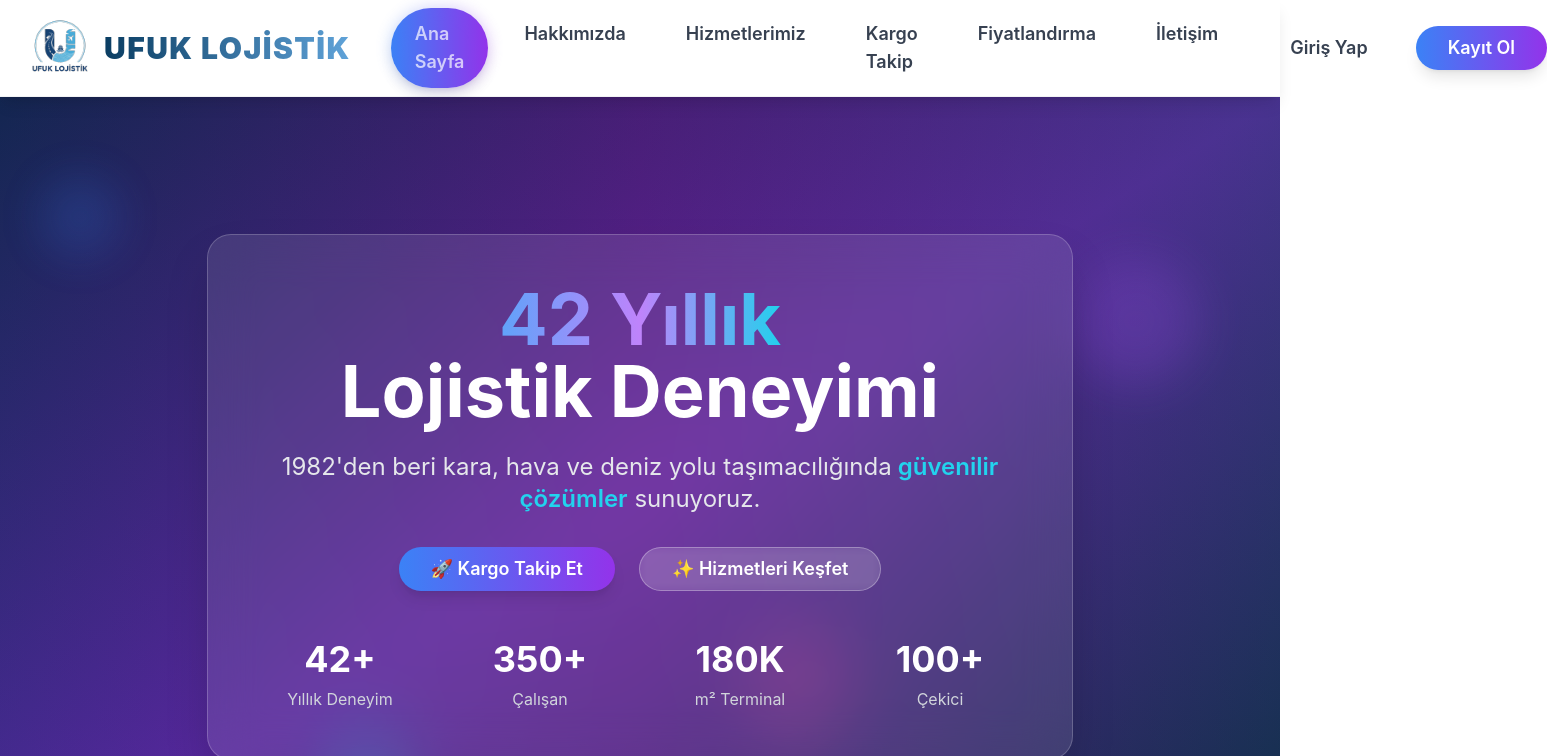
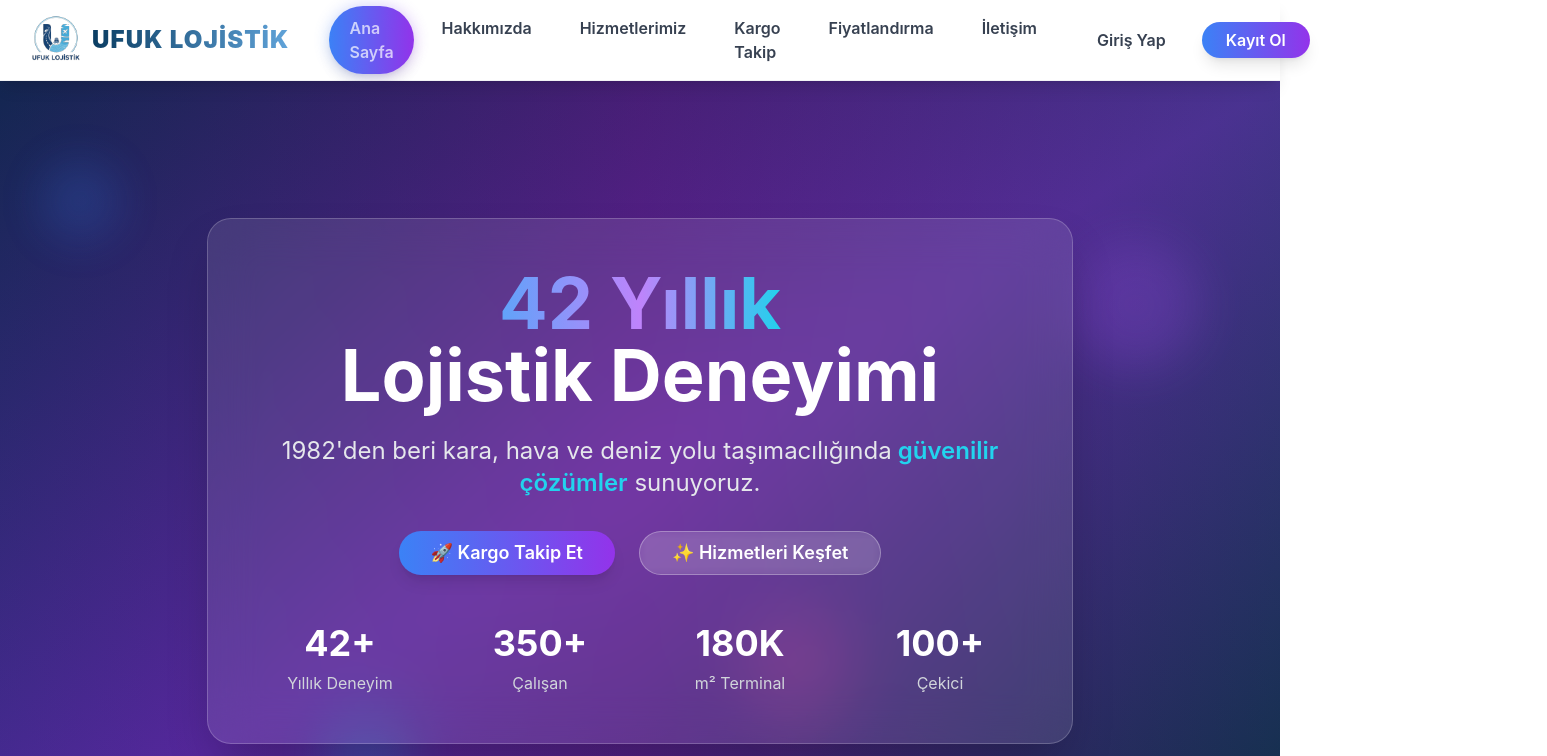
Before and after one commit to kyetim/ufuk-logistic-clean, a React (Vite) app: page / in a window 1280 px wide. Shown: the top 756 px of the page, 1547 px wide, since content can reach past the window. Built offline with nearby package versions, Linux system fonts and the light colour scheme.

Commit message:
fix: Balance navigation sizes for better layout - Navigation boyutlarını daha iyi düzen için dengele

```diff
--- a/src/components/layout/navigation.tsx
+++ b/src/components/layout/navigation.tsx
@@ -21,16 +21,16 @@
   return (
     <nav className={cn('backdrop-blur-xl bg-white/80 border-b border-gray-200/50 shadow-lg sticky top-0 z-50', className)}>
       <div className="max-w-7xl mx-auto px-4 sm:px-6 lg:px-8">
-        <div className="flex justify-between items-center h-24">
+        <div className="flex justify-between items-center h-20">
           {/* Logo */}
           <div className="flex-shrink-0">
             <Link to="/" className="flex items-center group">
               <img
                 src="/ufuk-loj-logo.svg"
                 alt="Ufuk Lojistik Logo"
-                className="w-14 h-14 group-hover:scale-105 transition-all duration-300"
+                className="w-12 h-12 group-hover:scale-105 transition-all duration-300"
               />
-              <span className="ml-4 text-3xl font-black tracking-wider bg-gradient-to-r from-primary-600 to-secondary-500 bg-clip-text text-transparent uppercase">
+              <span className="ml-3 text-2xl font-black tracking-wider bg-gradient-to-r from-primary-600 to-secondary-500 bg-clip-text text-transparent uppercase">
                 UFUK LOJİSTİK
               </span>
             </Link>
@@ -38,13 +38,13 @@
 
           {/* Desktop Navigation */}
           <div className="hidden md:block">
-            <div className="ml-10 flex items-baseline space-x-3">
+            <div className="ml-10 flex items-baseline space-x-2">
               {navItems.map((item) => (
                 <Link
                   key={item.href}
                   to={item.href}
                   className={cn(
-                    'px-6 py-3 rounded-full text-lg font-semibold transition-all duration-300 relative group',
+                    'px-5 py-2.5 rounded-full text-base font-semibold transition-all duration-300 relative group',
                     location.pathname === item.href
                       ? 'bg-gradient-to-r from-blue-500 to-purple-600 text-white shadow-lg'
                       : 'text-gray-700 hover:text-blue-600 hover:bg-blue-50/50'
@@ -61,17 +61,17 @@
 
           {/* Auth Buttons */}
           <div className="hidden md:block">
-            <div className="ml-4 flex items-center space-x-4">
+            <div className="ml-4 flex items-center space-x-3">
               <Button
                 variant="ghost"
-                size="lg"
-                className="text-gray-700 hover:text-blue-600 hover:bg-blue-50/50 rounded-full px-8 py-3 text-lg font-semibold transition-all duration-300"
+                size="sm"
+                className="text-gray-700 hover:text-blue-600 hover:bg-blue-50/50 rounded-full px-6 py-2 text-base font-semibold transition-all duration-300"
               >
                 Giriş Yap
               </Button>
               <Button
-                size="lg"
-                className="bg-gradient-to-r from-blue-500 to-purple-600 hover:from-blue-600 hover:to-purple-700 text-white rounded-full px-8 py-3 text-lg font-semibold shadow-lg hover:shadow-xl transform hover:scale-105 transition-all duration-300"
+                size="sm"
+                className="bg-gradient-to-r from-blue-500 to-purple-600 hover:from-blue-600 hover:to-purple-700 text-white rounded-full px-6 py-2 text-base font-semibold shadow-lg hover:shadow-xl transform hover:scale-105 transition-all duration-300"
               >
                 Kayıt Ol
               </Button>
@@ -80,9 +80,9 @@
 
           {/* Mobile menu button */}
           <div className="md:hidden">
-            <Button variant="ghost" size="lg" className="p-3">
+            <Button variant="ghost" size="icon">
               <svg
-                className="h-8 w-8"
+                className="h-6 w-6"
                 fill="none"
                 viewBox="0 0 24 24"
                 stroke="currentColor"
```
